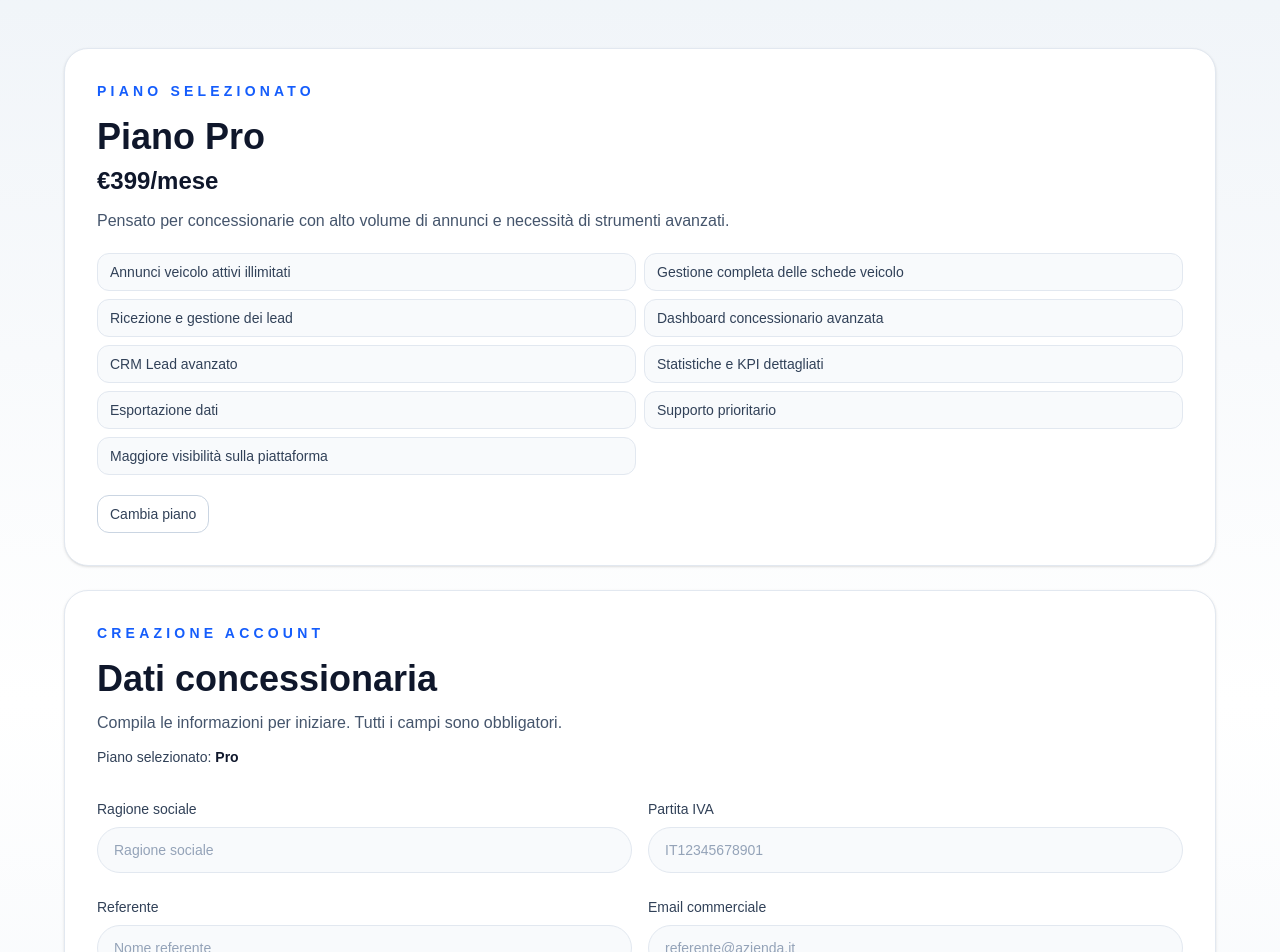
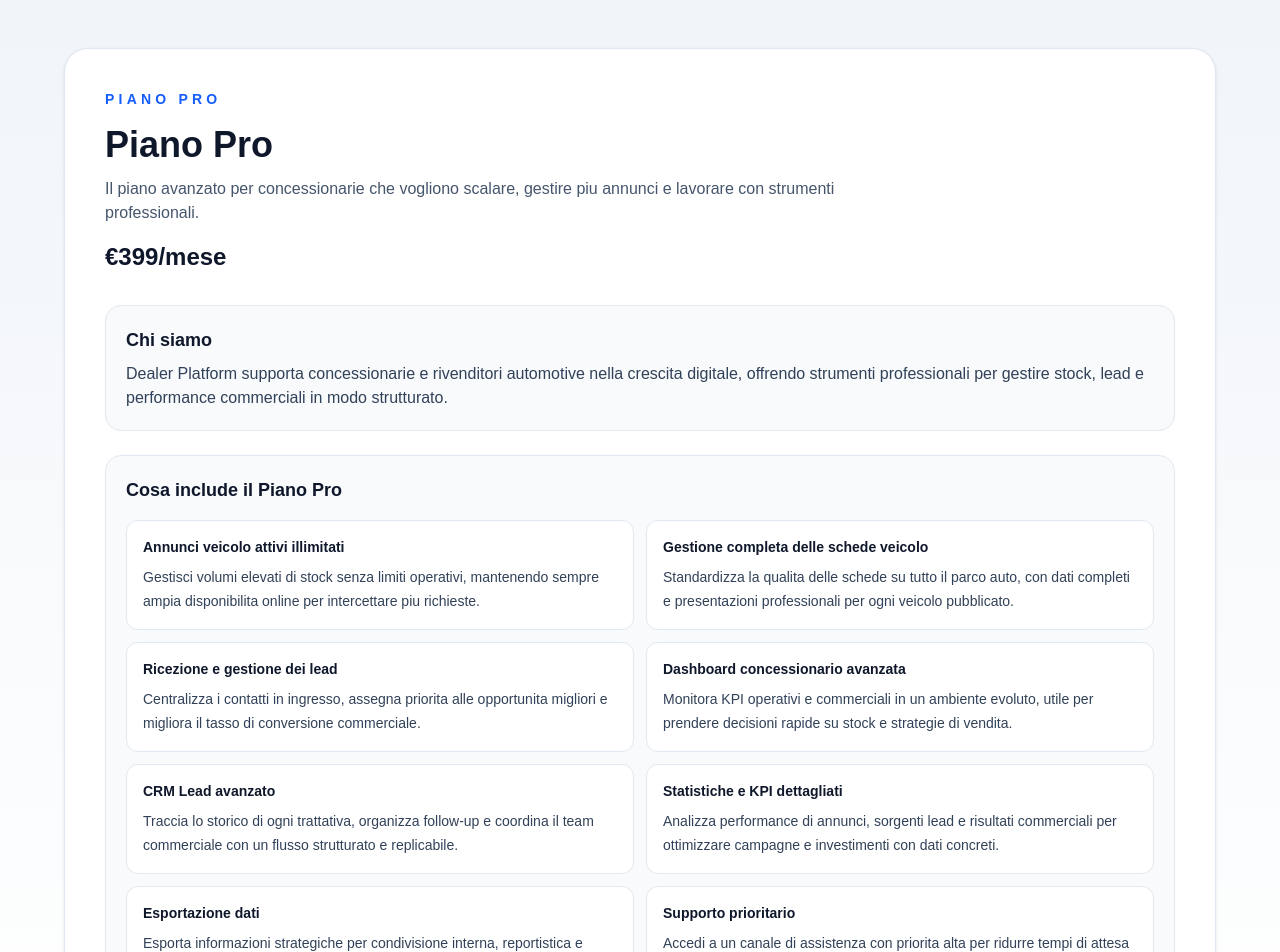
Before and after one commit to Gossocav/dealer-platform, a Next.js app: page /registrazione/pro in a window 1280 px wide. Shown: the top 952 px of the page. Built offline with nearby package versions, Linux system fonts and the light colour scheme; no server answers.

Commit message:
Improve subscription plan detail storytelling

```diff
--- a/src/app/registrazione/base/page.tsx
+++ b/src/app/registrazione/base/page.tsx
@@ -2,36 +2,76 @@ import Link from "next/link";
 import { DealerRegistrationForm } from "@/components/dealer-registration-form";
 
 const baseFeatures = [
-  "Fino a 50 annunci veicolo attivi",
-  "Gestione completa delle schede veicolo",
-  "Ricezione e gestione dei lead",
-  "Dashboard concessionario",
-  "Supporto via e-mail",
+  {
+    title: "Fino a 50 annunci veicolo attivi",
+    description:
+      "Pubblica uno stock selezionato e sempre aggiornato, dando priorita ai veicoli con maggiore potenziale commerciale senza sovraccaricare la gestione quotidiana.",
+  },
+  {
+    title: "Gestione completa delle schede veicolo",
+    description:
+      "Organizza foto, dati tecnici, optional e descrizioni in modo uniforme, migliorando la qualita degli annunci e la fiducia dei clienti interessati.",
+  },
+  {
+    title: "Ricezione e gestione dei lead",
+    description:
+      "Raccogli richieste da clienti interessati e gestiscile con ordine, riducendo tempi di risposta e aumentando le opportunita di appuntamento.",
+  },
+  {
+    title: "Dashboard concessionario",
+    description:
+      "Visualizza da un unico pannello le attivita principali della concessionaria, con una panoramica chiara su stock, contatti e operazioni in corso.",
+  },
+  {
+    title: "Supporto via e-mail",
+    description:
+      "Ricevi assistenza operativa per dubbi e configurazioni, cosi da lavorare con continuita e risolvere rapidamente eventuali blocchi.",
+  },
 ];
 
 export default function RegistrazioneBasePage() {
   return (
     <main className="min-h-screen bg-gradient-to-b from-slate-100 via-white to-slate-100 px-4 py-12 sm:px-6 lg:px-8">
       <div className="mx-auto w-full max-w-6xl space-y-6">
-        <section className="rounded-3xl border border-slate-200 bg-white p-6 shadow-sm sm:p-8">
-          <p className="text-sm font-semibold uppercase tracking-[0.3em] text-blue-600">Piano selezionato</p>
+        <section className="rounded-3xl border border-slate-200 bg-white p-6 shadow-sm sm:p-8 lg:p-10">
+          <p className="text-sm font-semibold uppercase tracking-[0.3em] text-blue-600">Piano Base</p>
           <h1 className="mt-4 text-3xl font-semibold text-slate-900 sm:text-4xl">Piano Base</h1>
-          <p className="mt-2 text-2xl font-semibold text-slate-900">€149/mese</p>
           <p className="mt-3 max-w-3xl text-sm leading-6 text-slate-600 sm:text-base">
-            Ideale per concessionarie che vogliono iniziare a pubblicare online con una gestione semplice e professionale.
+            La soluzione essenziale per portare la tua concessionaria online in modo semplice e professionale.
           </p>
+          <p className="mt-4 text-2xl font-semibold text-slate-900">€149/mese</p>
 
-          <ul className="mt-5 grid gap-2 text-sm text-slate-700 sm:grid-cols-2">
-            {baseFeatures.map((feature) => (
-              <li key={feature} className="rounded-xl border border-slate-200 bg-slate-50 px-3 py-2">
-                {feature}
-              </li>
-            ))}
-          </ul>
+          <div className="mt-8 space-y-6">
+            <article className="rounded-2xl border border-slate-200 bg-slate-50 p-5">
+              <h2 className="text-lg font-semibold text-slate-900">Chi siamo</h2>
+              <p className="mt-2 text-sm leading-6 text-slate-700 sm:text-base">
+                Dealer Platform e una piattaforma pensata per aiutare concessionarie e rivenditori automotive a pubblicare, gestire e valorizzare il proprio parco veicoli online.
+              </p>
+            </article>
+
+            <article className="rounded-2xl border border-slate-200 bg-slate-50 p-5">
+              <h2 className="text-lg font-semibold text-slate-900">Cosa include il Piano Base</h2>
+              <div className="mt-4 grid gap-3 md:grid-cols-2">
+                {baseFeatures.map((feature) => (
+                  <div key={feature.title} className="rounded-xl border border-slate-200 bg-white p-4">
+                    <h3 className="text-sm font-semibold text-slate-900">{feature.title}</h3>
+                    <p className="mt-2 text-sm leading-6 text-slate-700">{feature.description}</p>
+                  </div>
+                ))}
+              </div>
+            </article>
+
+            <article className="rounded-2xl border border-slate-200 bg-slate-50 p-5">
+              <h2 className="text-lg font-semibold text-slate-900">A chi e adatto</h2>
+              <p className="mt-2 text-sm leading-6 text-slate-700 sm:text-base">
+                Piccole concessionarie, autosaloni indipendenti e operatori che vogliono iniziare a lavorare online con uno strumento ordinato.
+              </p>
+            </article>
+          </div>
 
           <Link
             href="/registrazione"
-            className="mt-5 inline-flex items-center rounded-xl border border-slate-300 px-3 py-2 text-sm font-medium text-slate-700 transition hover:bg-slate-100"
+            className="mt-6 inline-flex items-center rounded-xl border border-slate-300 px-3 py-2 text-sm font-medium text-slate-700 transition hover:bg-slate-100"
           >
             Cambia piano
           </Link>
--- a/src/app/registrazione/pro/page.tsx
+++ b/src/app/registrazione/pro/page.tsx
@@ -2,40 +2,96 @@ import Link from "next/link";
 import { DealerRegistrationForm } from "@/components/dealer-registration-form";
 
 const proFeatures = [
-  "Annunci veicolo attivi illimitati",
-  "Gestione completa delle schede veicolo",
-  "Ricezione e gestione dei lead",
-  "Dashboard concessionario avanzata",
-  "CRM Lead avanzato",
-  "Statistiche e KPI dettagliati",
-  "Esportazione dati",
-  "Supporto prioritario",
-  "Maggiore visibilità sulla piattaforma",
+  {
+    title: "Annunci veicolo attivi illimitati",
+    description:
+      "Gestisci volumi elevati di stock senza limiti operativi, mantenendo sempre ampia disponibilita online per intercettare piu richieste.",
+  },
+  {
+    title: "Gestione completa delle schede veicolo",
+    description:
+      "Standardizza la qualita delle schede su tutto il parco auto, con dati completi e presentazioni professionali per ogni veicolo pubblicato.",
+  },
+  {
+    title: "Ricezione e gestione dei lead",
+    description:
+      "Centralizza i contatti in ingresso, assegna priorita alle opportunita migliori e migliora il tasso di conversione commerciale.",
+  },
+  {
+    title: "Dashboard concessionario avanzata",
+    description:
+      "Monitora KPI operativi e commerciali in un ambiente evoluto, utile per prendere decisioni rapide su stock e strategie di vendita.",
+  },
+  {
+    title: "CRM Lead avanzato",
+    description:
+      "Traccia lo storico di ogni trattativa, organizza follow-up e coordina il team commerciale con un flusso strutturato e replicabile.",
+  },
+  {
+    title: "Statistiche e KPI dettagliati",
+    description:
+      "Analizza performance di annunci, sorgenti lead e risultati commerciali per ottimizzare campagne e investimenti con dati concreti.",
+  },
+  {
+    title: "Esportazione dati",
+    description:
+      "Esporta informazioni strategiche per condivisione interna, reportistica e integrazione con processi amministrativi o strumenti esterni.",
+  },
+  {
+    title: "Supporto prioritario",
+    description:
+      "Accedi a un canale di assistenza con priorita alta per ridurre tempi di attesa e mantenere continuita nelle attivita quotidiane.",
+  },
+  {
+    title: "Maggiore visibilita sulla piattaforma",
+    description:
+      "Aumenta la presenza dei tuoi veicoli nel marketplace e migliora le possibilita di essere scelto dai clienti nelle fasi di ricerca.",
+  },
 ];
 
 export default function RegistrazioneProPage() {
   return (
     <main className="min-h-screen bg-gradient-to-b from-slate-100 via-white to-slate-100 px-4 py-12 sm:px-6 lg:px-8">
       <div className="mx-auto w-full max-w-6xl space-y-6">
-        <section className="rounded-3xl border border-slate-200 bg-white p-6 shadow-sm sm:p-8">
-          <p className="text-sm font-semibold uppercase tracking-[0.3em] text-blue-600">Piano selezionato</p>
+        <section className="rounded-3xl border border-slate-200 bg-white p-6 shadow-sm sm:p-8 lg:p-10">
+          <p className="text-sm font-semibold uppercase tracking-[0.3em] text-blue-600">Piano Pro</p>
           <h1 className="mt-4 text-3xl font-semibold text-slate-900 sm:text-4xl">Piano Pro</h1>
-          <p className="mt-2 text-2xl font-semibold text-slate-900">€399/mese</p>
           <p className="mt-3 max-w-3xl text-sm leading-6 text-slate-600 sm:text-base">
-            Pensato per concessionarie con alto volume di annunci e necessità di strumenti avanzati.
+            Il piano avanzato per concessionarie che vogliono scalare, gestire piu annunci e lavorare con strumenti professionali.
           </p>
+          <p className="mt-4 text-2xl font-semibold text-slate-900">€399/mese</p>
 
-          <ul className="mt-5 grid gap-2 text-sm text-slate-700 sm:grid-cols-2">
-            {proFeatures.map((feature) => (
-              <li key={feature} className="rounded-xl border border-slate-200 bg-slate-50 px-3 py-2">
-                {feature}
-              </li>
-            ))}
-          </ul>
+          <div className="mt-8 space-y-6">
+            <article className="rounded-2xl border border-slate-200 bg-slate-50 p-5">
+              <h2 className="text-lg font-semibold text-slate-900">Chi siamo</h2>
+              <p className="mt-2 text-sm leading-6 text-slate-700 sm:text-base">
+                Dealer Platform supporta concessionarie e rivenditori automotive nella crescita digitale, offrendo strumenti professionali per gestire stock, lead e performance commerciali in modo strutturato.
+              </p>
+            </article>
+
+            <article className="rounded-2xl border border-slate-200 bg-slate-50 p-5">
+              <h2 className="text-lg font-semibold text-slate-900">Cosa include il Piano Pro</h2>
+              <div className="mt-4 grid gap-3 md:grid-cols-2">
+                {proFeatures.map((feature) => (
+                  <div key={feature.title} className="rounded-xl border border-slate-200 bg-white p-4">
+                    <h3 className="text-sm font-semibold text-slate-900">{feature.title}</h3>
+                    <p className="mt-2 text-sm leading-6 text-slate-700">{feature.description}</p>
+                  </div>
+                ))}
+              </div>
+            </article>
+
+            <article className="rounded-2xl border border-slate-200 bg-slate-50 p-5">
+              <h2 className="text-lg font-semibold text-slate-900">A chi e adatto</h2>
+              <p className="mt-2 text-sm leading-6 text-slate-700 sm:text-base">
+                Dealer strutturati, concessionarie con alto volume di stock, autosaloni multi-brand e operatori che vogliono massimizzare visibilita e conversioni.
+              </p>
+            </article>
+          </div>
 
           <Link
             href="/registrazione"
-            className="mt-5 inline-flex items-center rounded-xl border border-slate-300 px-3 py-2 text-sm font-medium text-slate-700 transition hover:bg-slate-100"
+            className="mt-6 inline-flex items-center rounded-xl border border-slate-300 px-3 py-2 text-sm font-medium text-slate-700 transition hover:bg-slate-100"
           >
             Cambia piano
           </Link>
```
